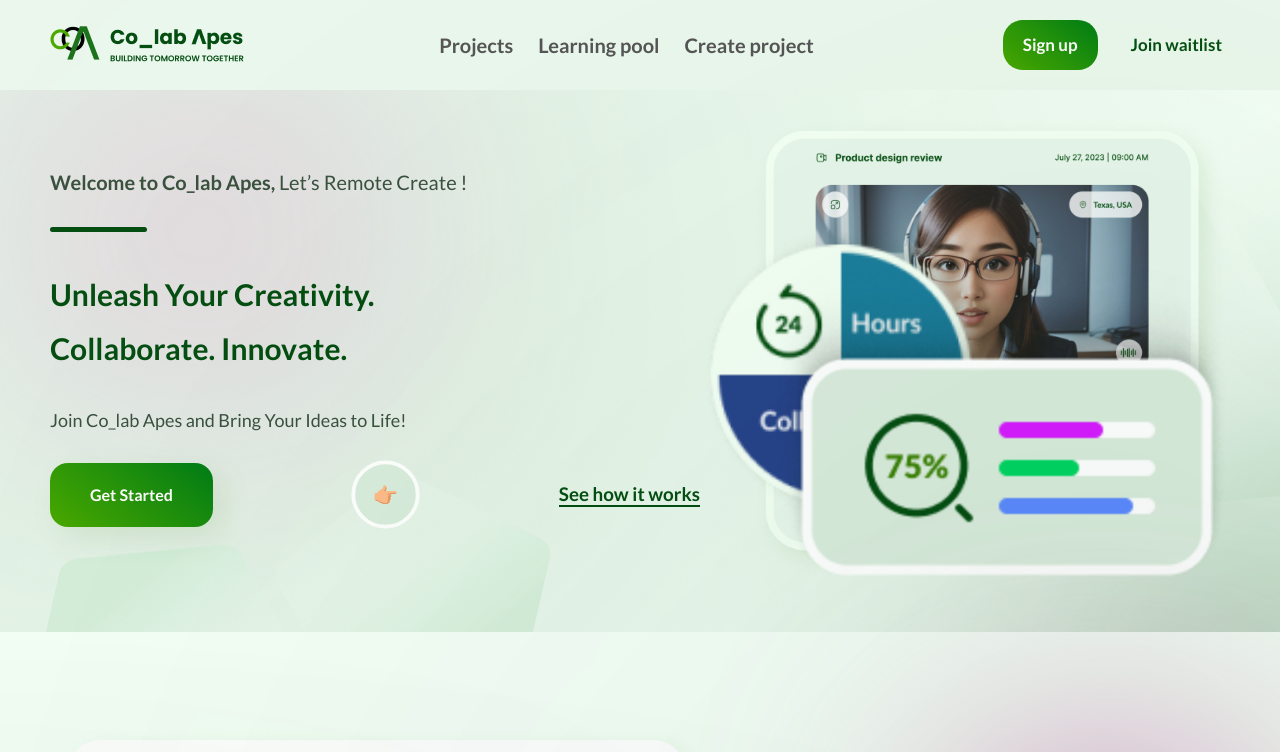
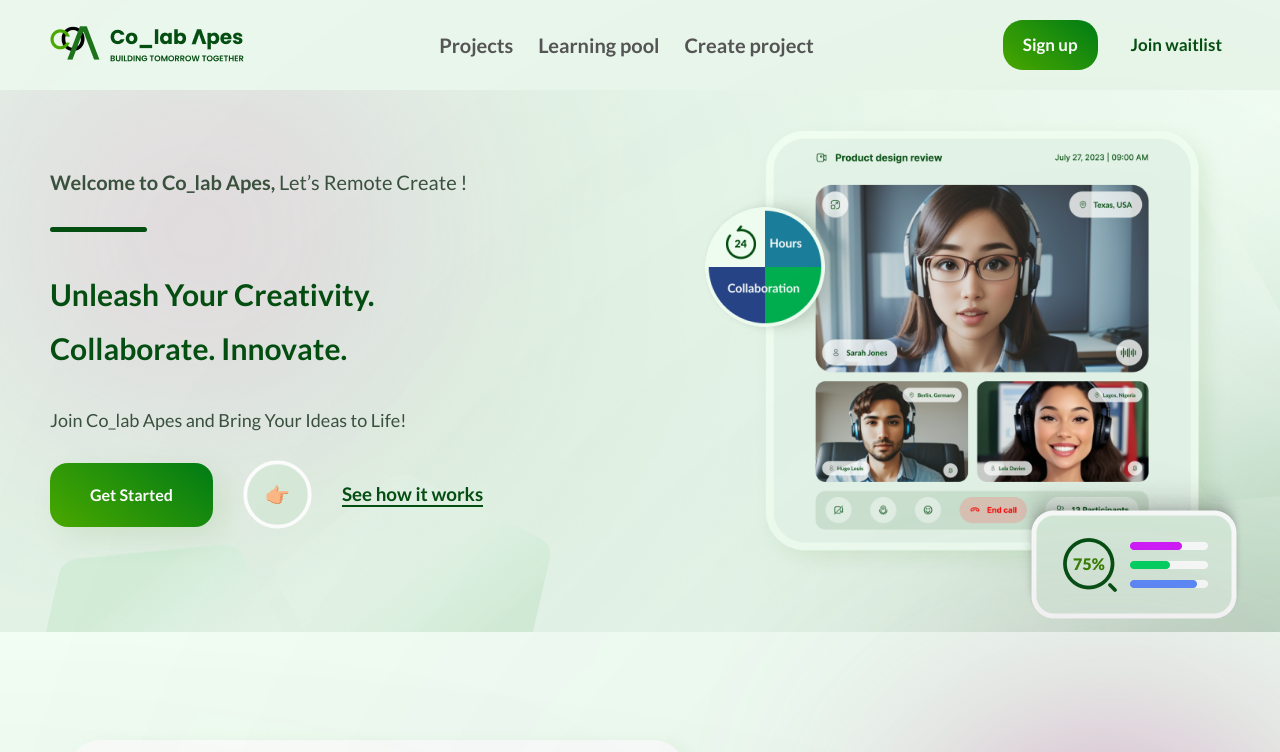
Before and after one commit to Colab-Apes/new_landing_page, a React (Vite) app: page / in a window 1280 px wide. Shown: the top 752 px of the page. Built offline with nearby package versions, Linux system fonts and the light colour scheme.

Commit message:
still adjusting

```diff
--- a/src/NewLandingPage/components/Faqs.jsx
+++ b/src/NewLandingPage/components/Faqs.jsx
@@ -28,7 +28,7 @@ const Faqs = () => {
             </button>
           </div>
         </div>
-        ;
+
         <div className=" lg:px-32 mt-20">
           <div className="flex justify-between items-center border-b border-b-[#999] pb-10">
             <p className="text-3xl font-bold  text-[#054E12]">
--- a/src/NewLandingPage/components/Hero.jsx
+++ b/src/NewLandingPage/components/Hero.jsx
@@ -30,10 +30,10 @@ const Hero = () => {
             <h1 className="w-full text-[3.6rem] text-center md:text-left md:text-[3rem]  lg::text-[3.8rem] leading-[1.8]  mt-14 text-[#054E12] font-[750] xl:font-[650] ">
               Unleash Your Creativity. <br /> Collaborate. Innovate.
             </h1>
-            <p className="text-3xl md:text-2xl xl:text-[1.8rem] md:mt-10 lg:mt-14 text-[#3B513F]">
+            <p className="text-3xl md:text-2xl xl:text-[1.8rem] mt-14 text-[#3B513F]">
               Join Co_lab Apes and Bring Your Ideas to Life!
             </p>
-            <div className="hidden md:flex flex-col-reverse md:flex-row  lg:gap-12 justify-center md:justify-between  items-center md:mt-10  lg:mt-5 xl:mt-12">
+            <div className="hidden md:flex flex-col-reverse md:flex-row  lg:gap-12 justify-center md:justify-between lg:justify-normal items-center mt-5 xl:mt-12">
               <button className="btngrad font-bold shadow-[10px_10px_30px_0px_rgba(59,_128,_4,_0.10)] lg:px-16  md:px-10 md:py-6 lg:py-8 rounded-[18px] text-[12px] lg:text-[16px] text-white ">
                 Get Started
               </button>
@@ -54,18 +54,18 @@ const Hero = () => {
           <div className="image-content relative fade-in-top  ">
             <img src={frame1} alt="Frame" className="" />
             <img
-              className="absolute object-contain md:w-[14rem] lg:w-full top-24 md:-left-14 lg:-left-20 hidden md:block"
+              className="absolute object-contain md:w-[14rem] lg:w-fit top-24 lg:-left-20 hidden md:block"
               src={frame2}
               alt="frame"
             />
             <img
-              className="absolute object-contain  md:w-[14rem] lg:w-full  -bottom-16 md:-bottom-0 md:-right-2  -right-7 hidden md:block"
+              className="absolute object-contain  md:w-[14rem] lg:w-fit lg:-bottom-16 md:-bottom-0 md:-right-2  lg:-right-7 hidden md:block"
               src={frame3}
               alt="frame"
             />
           </div>
 
-          <div className="hero-cta hc-mobile container mx-auto md:hidden">
+          <div className="hero-cta hc-mobile container mx-auto  md:hidden">
             <button className="w-full  btngrad px-10 py-7 rounded-xl mb-10">
               <a href="#" className="text-2xl text-white">
                 Get Started
```
Also changed, not shown: src/assets/bg/bg1desktop.jpg (added), src/assets/bg/bg1mobile.jpg (added).
